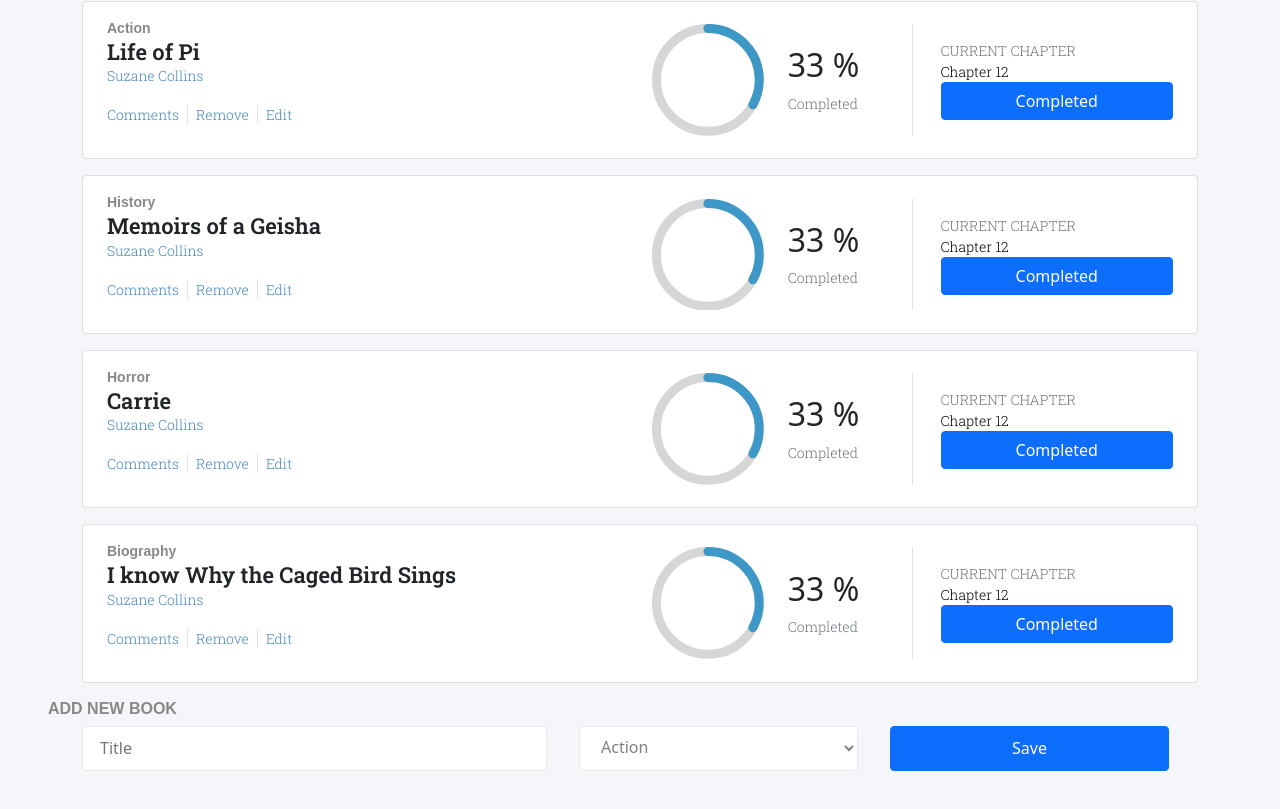
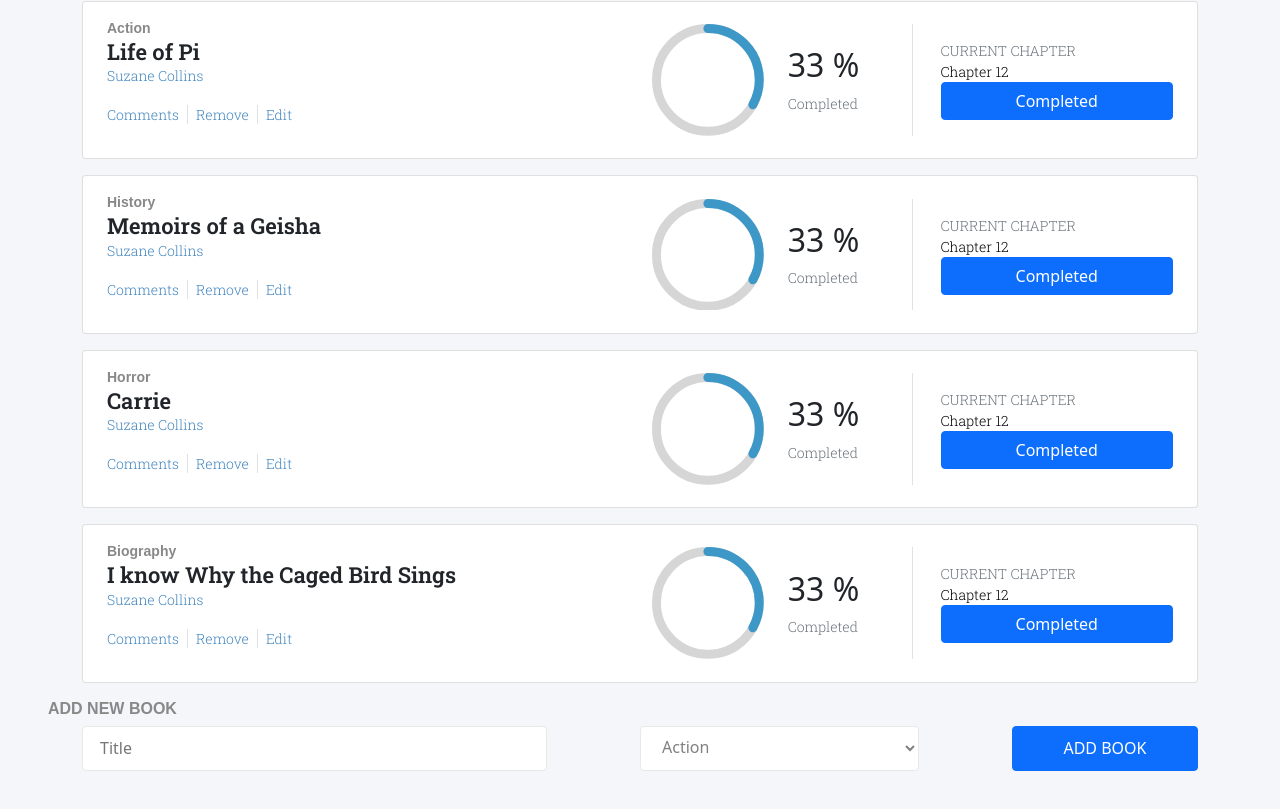
Before and after one commit to sjcco/bookstore, a React (Create React App) app: page / in a window 1280 px wide. Shown: the part 191-1000 px from the top of the page. Built offline with nearby package versions, Linux system fonts and the light colour scheme.

Commit message:
Match design style for new book form

```diff
--- a/src/containers/BooksForm.js
+++ b/src/containers/BooksForm.js
@@ -39,14 +39,14 @@ const BooksForm = props => {
     <>
       <h2 className="mt-3 mx-5 add-book">ADD NEW BOOK</h2>
       <form className="container mb-5 px-4" onSubmit={handleSubmit}>
-        <div className="row my-auto">
+        <div className="row my-auto justify-content-between">
           <input className="title col-5" type="text" id="title" placeholder="Title" onChange={handleChange} />
           <select className="select-category col-3" name="category" id="category" onChange={handleChange}>
             {categories.map(
               category => <option key={category} value={category}>{category}</option>,
             )}
           </select>
-          <button className="btn btn-primary col-3" type="submit">Save</button>
+          <button className="btn btn-primary col-2" type="submit">ADD BOOK</button>
         </div>
       </form>
     </>
```
